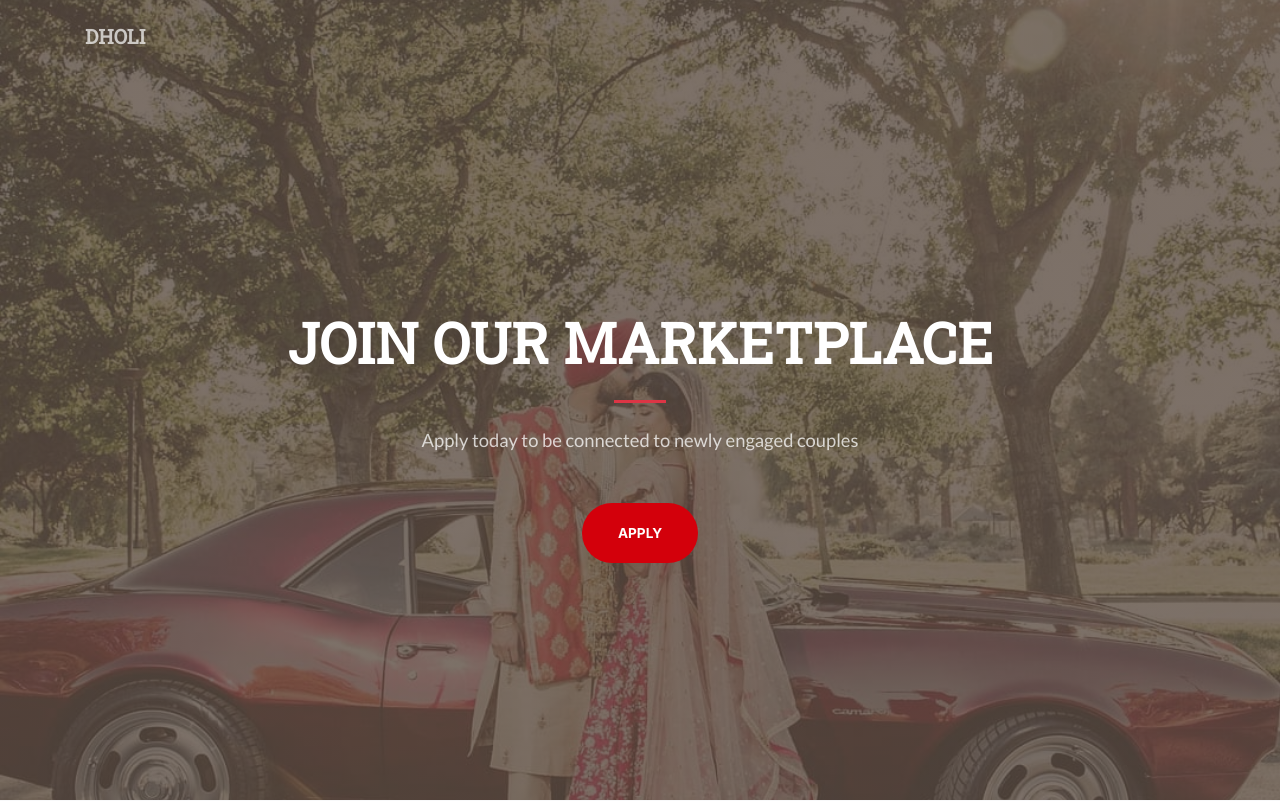
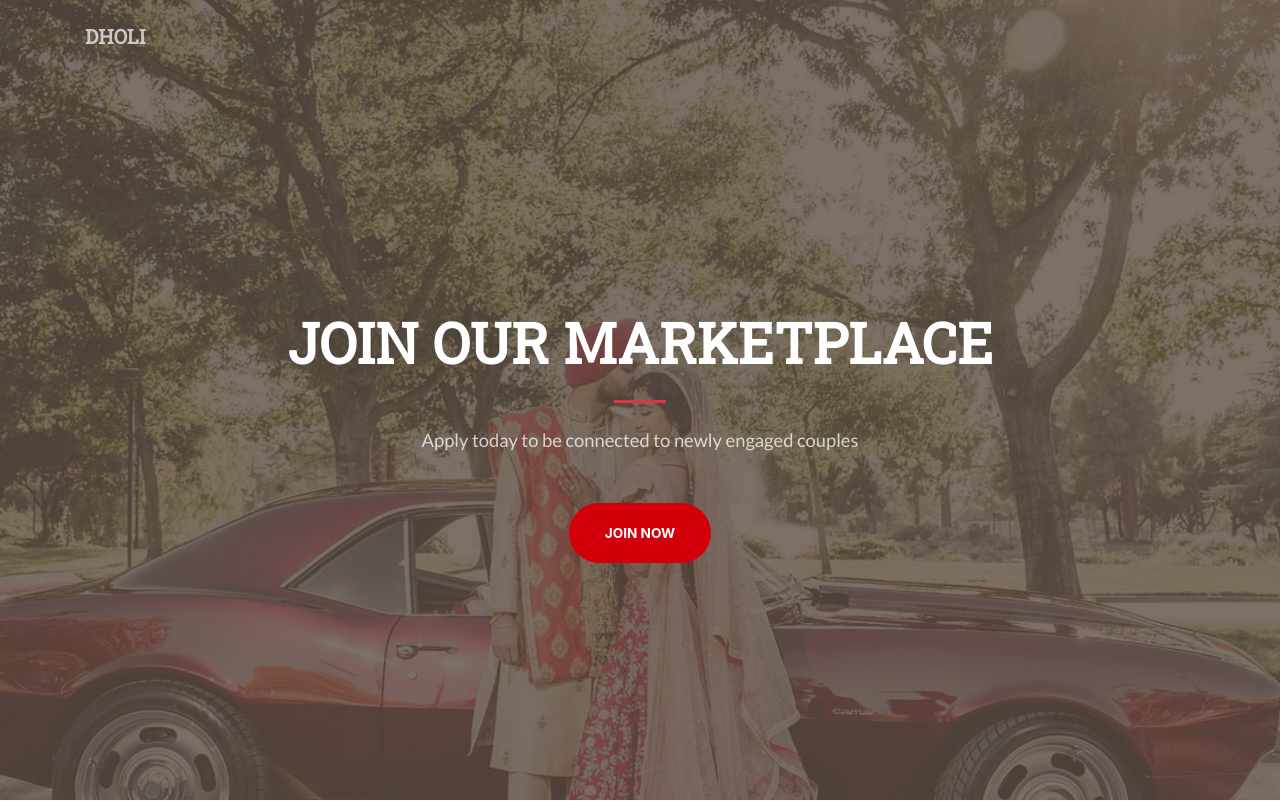
Before and after one commit to asinghal17/maamba, a Django app: page / in a window 1280 px wide. Shown: the top 801 px of the page. Run offline with Django 3.2, Linux system fonts and the light colour scheme; some libraries are stand-ins or nearby versions.

Commit message:
Swtiching CTA to Join Now

```diff
--- a/templates/vendor_landing.html
+++ b/templates/vendor_landing.html
@@ -14,7 +14,7 @@
         </div>
         <div class="col-lg-8 align-self-baseline">
           <p class="text-white-75 mb-5">Apply today to be connected to newly engaged couples</p>
-          <a class="btn btn-primary btn-xl js-scroll-trigger" href="{% url 'vendor-apply' %}">Apply</a>
+          <a class="btn btn-primary btn-xl js-scroll-trigger" href="{% url 'vendor-apply' %}">Join Now</a>
         </div>
       </div>
     </div>
```
